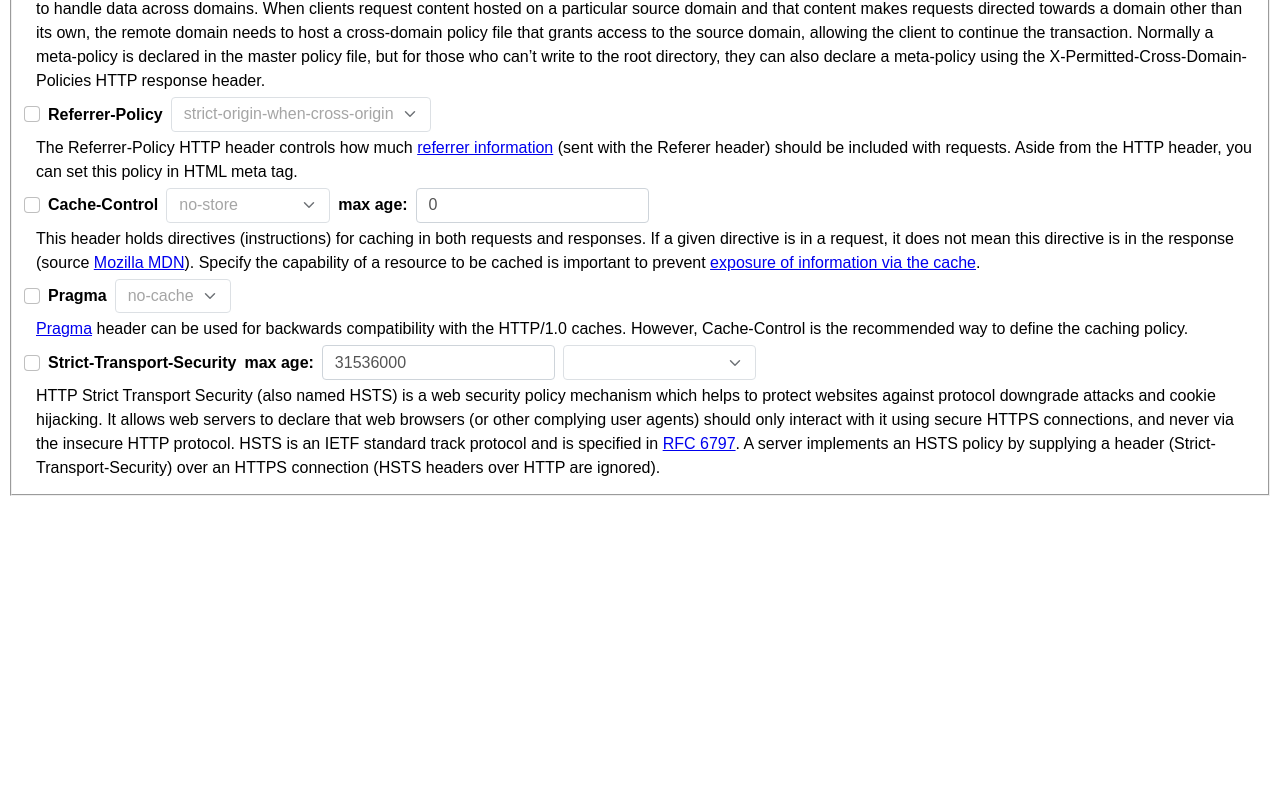
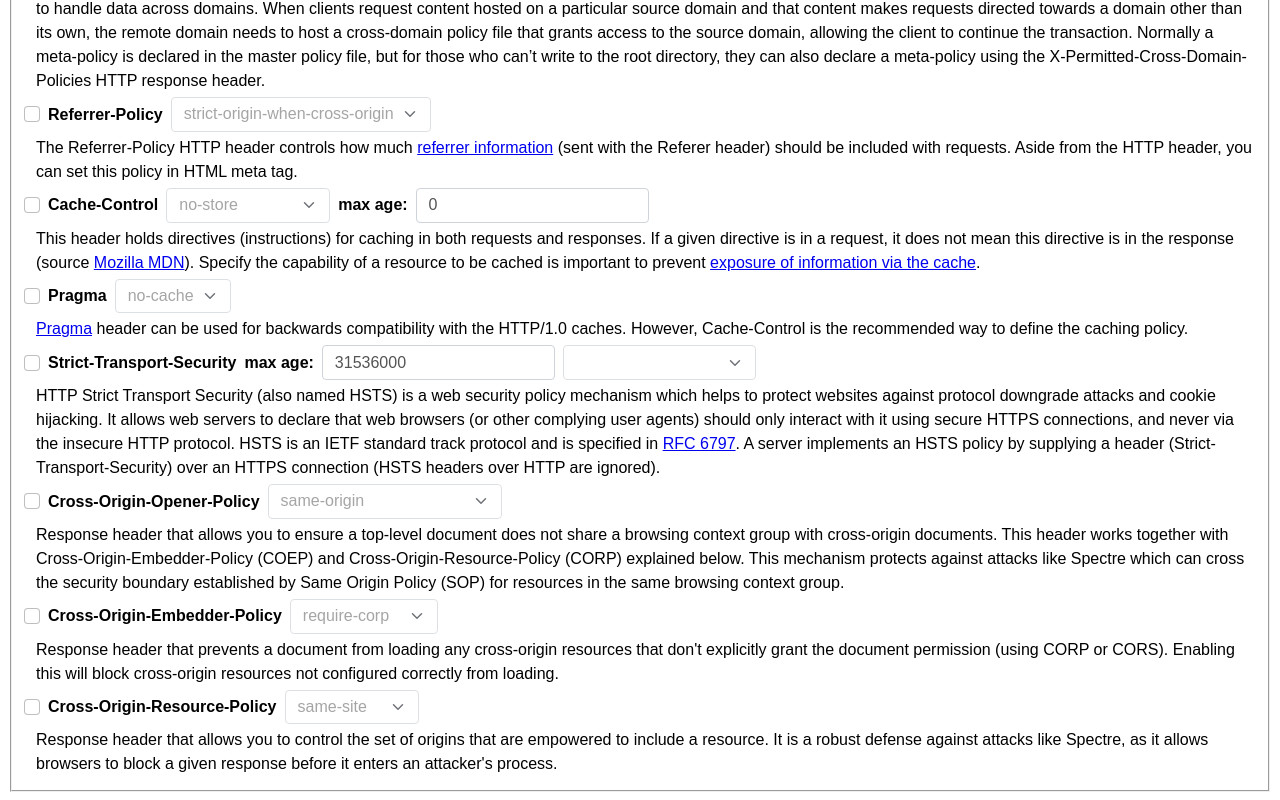
Before and after one commit to romria/security-response-headers-builder, a website: page src/index.html in a window 1280 px wide. Shown: the part 673-1473 px from the top of the page. Before the commit the page ends 1177 px from the top, so only its background shows below. Drawn offline with Linux system fonts and the light colour scheme.

Commit message:
added cross-origin

```diff
--- a/src/index.html
+++ b/src/index.html
@@ -288,6 +288,45 @@
       HTTP Strict Transport Security (also named HSTS) is a web security policy mechanism which helps to protect websites against protocol downgrade attacks and cookie hijacking. It allows web servers to declare that web browsers (or other complying user agents) should only interact with it using secure HTTPS connections, and never via the insecure HTTP protocol. HSTS is an IETF standard track protocol and is specified in <a href="https://www.rfc-editor.org/rfc/rfc6797" target="_blank">RFC 6797</a>. A server implements an HSTS policy by supplying a header (Strict-Transport-Security) over an HTTPS connection (HSTS headers over HTTP are ignored).
     </p>
 
+    <div class="row">
+      <input class="checkbox" type="checkbox" id="coop" name="coop">
+      <label class="label" for="coop">Cross-Origin-Opener-Policy</label>
+      <select class="select" id="s_coop" name="coop" disabled>
+        <option value="same-origin" selected>same-origin</option>
+        <option value="same-origin-allow-popups">same-origin-allow-popups</option>
+        <option value="unsafe-none">unsafe-none</option>
+      </select>
+    </div>
+    <p class="p tab">
+      Response header that allows you to ensure a top-level document does not share a browsing context group with cross-origin documents. This header works together with Cross-Origin-Embedder-Policy (COEP) and Cross-Origin-Resource-Policy (CORP) explained below. This mechanism protects against attacks like Spectre which can cross the security boundary established by Same Origin Policy (SOP) for resources in the same browsing context group.
+    </p>
+
+    <div class="row">
+      <input class="checkbox" type="checkbox" id="coep" name="coep">
+      <label class="label" for="coep">Cross-Origin-Embedder-Policy</label>
+      <select class="select" id="s_coep" name="coep" disabled>
+        <option value="require-corp" selected>require-corp</option>
+        <option value="unsafe-none">unsafe-none</option>
+        <option value="credentialless">credentialless</option>
+      </select>
+    </div>
+    <p class="p tab">
+      Response header that prevents a document from loading any cross-origin resources that don't explicitly grant the document permission (using CORP or CORS). Enabling this will block cross-origin resources not configured correctly from loading.
+    </p>
+
+    <div class="row">
+      <input class="checkbox" type="checkbox" id="corp" name="corp">
+      <label class="label" for="corp">Cross-Origin-Resource-Policy</label>
+      <select class="select" id="s_corp" name="corp" disabled>
+        <option value="same-origin">same-origin</option>
+        <option value="same-site" selected>same-site</option>
+        <option value="cross-origin">cross-origin</option>
+      </select>
+    </div>
+    <p class="p tab">
+      Response header that allows you to control the set of origins that are empowered to include a resource. It is a robust defense against attacks like Spectre, as it allows browsers to block a given response before it enters an attacker's process.
+    </p>
+
 <!--    <div class="row tab">-->
 <!--      <input class="checkbox" type="checkbox" id="gtmCustomVars" name="gtmCustomVars">-->
 <!--      <label class="label" for="gtmCustomVars">Google Tag Custom Variables</label>-->
@@ -308,10 +347,10 @@
       // sc: {n: 'Set-Cookie', v: ''}, // https://cheatsheetseries.owasp.org/cheatsheets/HTTP_Headers_Cheat_Sheet.html#set-cookie
       sts: {n: 'Strict-Transport-Security', v: 'max-age=31536000 ; includeSubDomains'}, // https://cheatsheetseries.owasp.org/cheatsheets/HTTP_Headers_Cheat_Sheet.html#strict-transport-security-hsts
       // ToDo: https://developer.mozilla.org/en-US/docs/Web/HTTP/Headers/Strict-Transport-Security#preloading_strict_transport_security
-      acao: {n: 'Access-Control-Allow-Origin', v: 'https://yoursite.com'}, // https://cheatsheetseries.owasp.org/cheatsheets/HTTP_Headers_Cheat_Sheet.html#access-control-allow-origin
       coop: {n: 'Cross-Origin-Opener-Policy', v: 'same-origin'}, // https://cheatsheetseries.owasp.org/cheatsheets/HTTP_Headers_Cheat_Sheet.html#cross-origin-opener-policy-coop
       coep: {n: 'Cross-Origin-Embedder-Policy', v: 'require-corp'}, // https://cheatsheetseries.owasp.org/cheatsheets/HTTP_Headers_Cheat_Sheet.html#cross-origin-embedder-policy-coep
       corp: {n: 'Cross-Origin-Resource-Policy', v: 'same-origin'}, // https://cheatsheetseries.owasp.org/cheatsheets/HTTP_Headers_Cheat_Sheet.html#cross-origin-resource-policy-corp
+      acao: {n: 'Access-Control-Allow-Origin', v: 'https://yoursite.com'}, // https://cheatsheetseries.owasp.org/cheatsheets/HTTP_Headers_Cheat_Sheet.html#access-control-allow-origin
       pp: {n: 'Permissions-Policy', v: 'accelerometer=(),ambient-light-sensor=(),autoplay=(),battery=(),camera=(),display-capture=(),document-domain=(),encrypted-media=(),fullscreen=(),gamepad=(),geolocation=(),gyroscope=(),layout-animations=(self),legacy-image-formats=(self),magnetometer=(),microphone=(),midi=(),oversized-images=(self),payment=(),picture-in-picture=(),publickey-credentials-get=(),speaker-selection=(),sync-xhr=(self),unoptimized-images=(self),unsized-media=(self),usb=(),screen-wake-lock=(),web-share=(),xr-spatial-tracking=()'}, // https://cheatsheetseries.owasp.org/cheatsheets/HTTP_Headers_Cheat_Sheet.html#permissions-policy-formerly-feature-policy
       // pp2: {n: 'Permissions-Policy', v: 'interest-cohort=()'}, // https://cheatsheetseries.owasp.org/cheatsheets/HTTP_Headers_Cheat_Sheet.html#floc-federated-learning-of-cohorts
       xdpc: {n: 'X-DNS-Prefetch-Control', v: 'off'}, // https://cheatsheetseries.owasp.org/cheatsheets/HTTP_Headers_Cheat_Sheet.html#x-dns-prefetch-control
```
